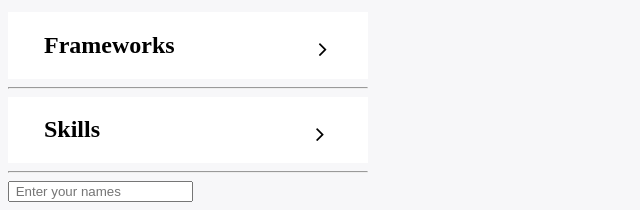
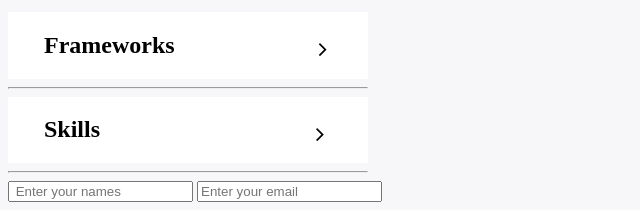
Before and after one commit to Medini-Rajendra/project3_microverse, a plain HTML site: page index.html in a window 1280 px wide. Shown: the part 5981-6191 px from the top of the page, without its empty margins (0-640 px from the left). Drawn offline with Linux system fonts and the light colour scheme.

Commit message:
Add email address form

```diff
--- a/index.html
+++ b/index.html
@@ -167,6 +167,7 @@
     </section>
     <form action="https://formspree.io/f/xnqlrqag">
         <input type="text" name="FullNames" id="name" maxlength="30" placeholder=" Enter your names" required>
+        <input type="email" name="EmailAddress" id="email" placeholder="Enter your email" required>
     </form>
 </body>
 </html>
```
